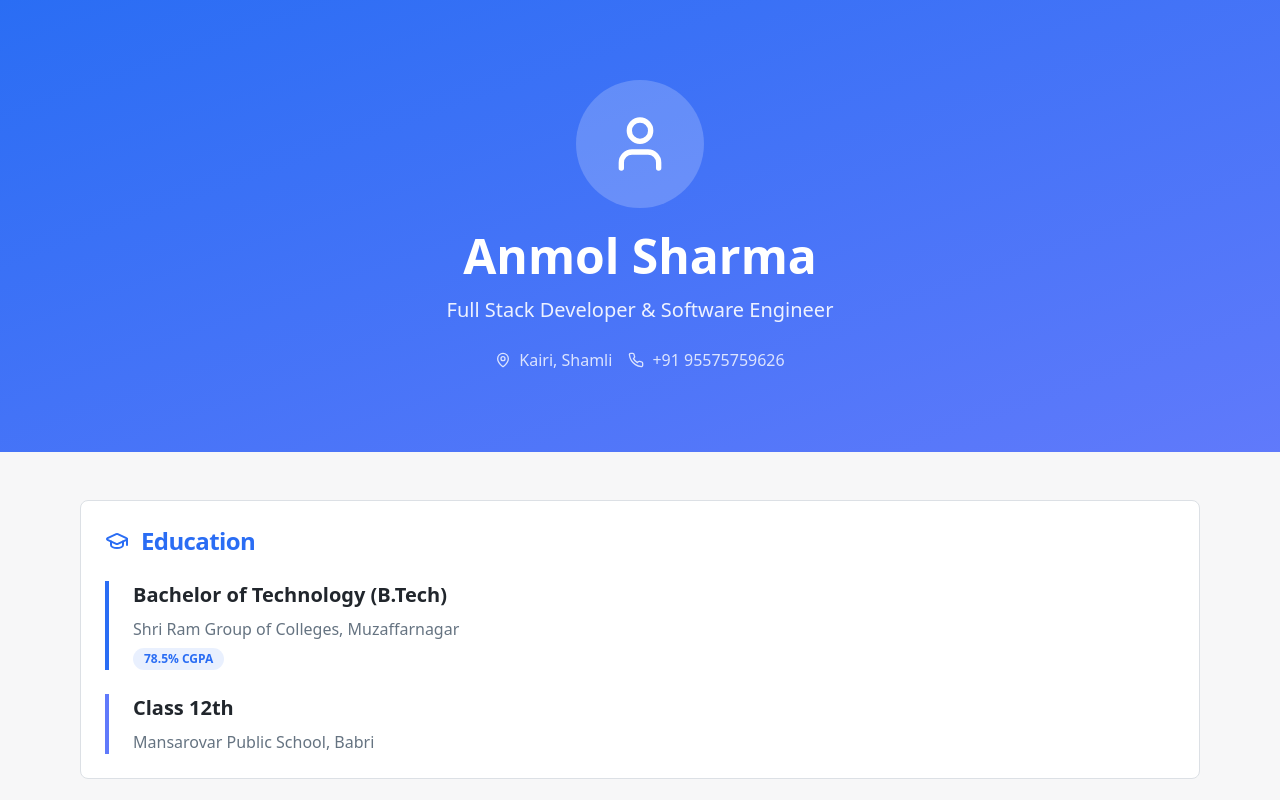
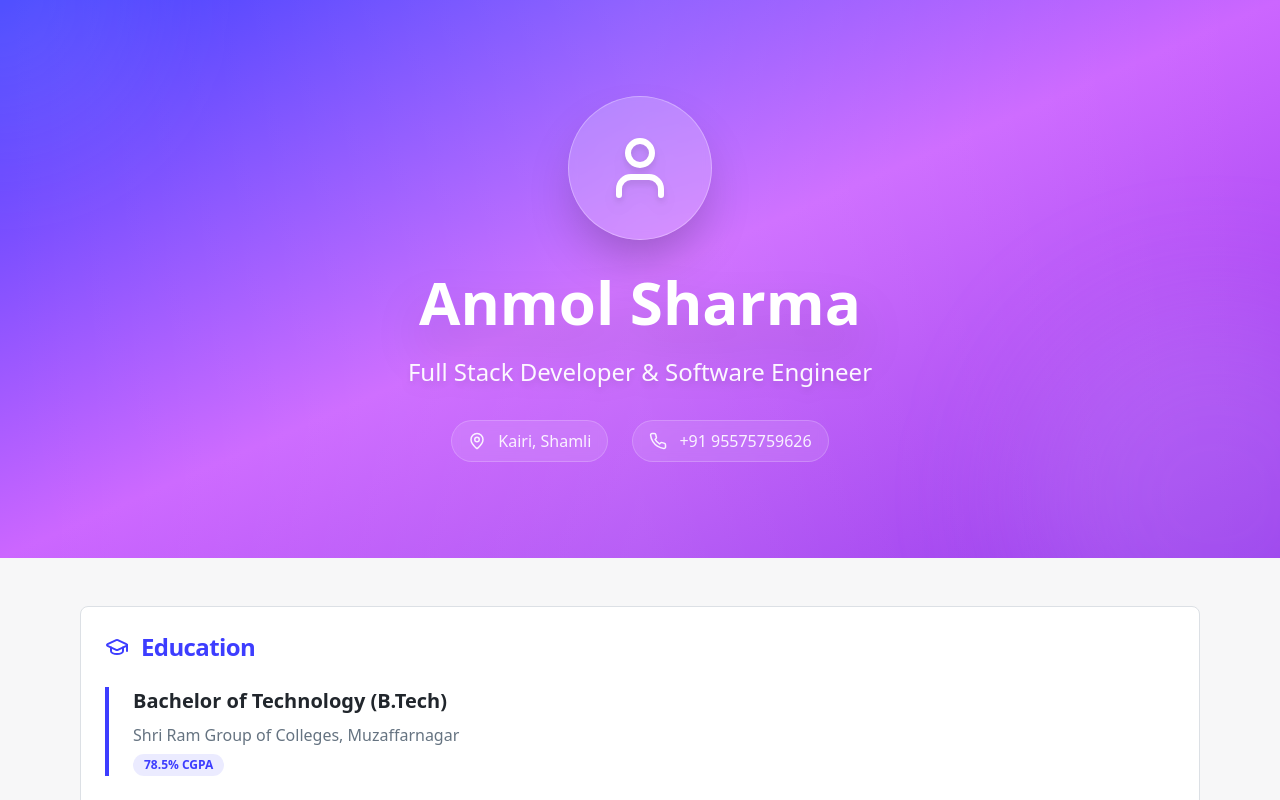
Before and after one commit to Anmolsharma2003/Anmol-s-Protofolio, a React (Vite) app: page / in a window 1280 px wide. Shown: the top 800 px of the page. Built offline with nearby package versions, Linux system fonts and the light colour scheme.

Commit message:
Modify header color
Update the header component with a refined color scheme.

```diff
--- a/src/components/Portfolio.tsx
+++ b/src/components/Portfolio.tsx
@@ -62,21 +62,32 @@ const Portfolio = () => {
   return (
     <div className="min-h-screen bg-background">
       {/* Hero Section */}
-      <div className="bg-gradient-to-br from-primary to-primary-glow text-white py-20 px-4">
-        <div className="max-w-4xl mx-auto text-center">
-          <div className="w-32 h-32 bg-white/20 rounded-full mx-auto mb-6 flex items-center justify-center">
-            <User size={64} className="text-white" />
-          </div>
-          <h1 className="text-5xl font-bold mb-4">Anmol Sharma</h1>
-          <p className="text-xl mb-6 text-white/90">Full Stack Developer & Software Engineer</p>
-          <div className="flex flex-wrap justify-center gap-4 text-white/80">
-            <div className="flex items-center gap-2">
-              <MapPin size={16} />
-              <span>Kairi, Shamli</span>
+      <div className="relative overflow-hidden">
+        {/* Background with enhanced gradient */}
+        <div className="absolute inset-0 bg-gradient-to-br from-primary via-primary-glow to-purple-600"></div>
+        <div className="absolute inset-0 bg-gradient-to-r from-transparent via-white/10 to-transparent"></div>
+
+        {/* Decorative shapes */}
+        <div className="absolute top-0 left-0 w-72 h-72 bg-white/10 rounded-full -translate-x-1/2 -translate-y-1/2 blur-3xl"></div>
+        <div className="absolute bottom-0 right-0 w-96 h-96 bg-purple-300/20 rounded-full translate-x-1/3 translate-y-1/3 blur-3xl"></div>
+
+        {/* Content */}
+        <div className="relative z-10 py-24 px-4">
+          <div className="max-w-4xl mx-auto text-center">
+            <div className="w-36 h-36 bg-white/20 backdrop-blur-sm rounded-full mx-auto mb-8 flex items-center justify-center border border-white/30 shadow-2xl">
+              <User size={72} className="text-white drop-shadow-lg" />
             </div>
-            <div className="flex items-center gap-2">
-              <Phone size={16} />
-              <span>+91 95575759626</span>
+            <h1 className="text-6xl font-bold mb-6 text-white drop-shadow-2xl">Anmol Sharma</h1>
+            <p className="text-2xl mb-8 text-white/95 drop-shadow-lg">Full Stack Developer & Software Engineer</p>
+            <div className="flex flex-wrap justify-center gap-6 text-white/90">
+              <div className="flex items-center gap-3 bg-white/10 backdrop-blur-sm px-4 py-2 rounded-full border border-white/20">
+                <MapPin size={18} />
+                <span className="font-medium">Kairi, Shamli</span>
+              </div>
+              <div className="flex items-center gap-3 bg-white/10 backdrop-blur-sm px-4 py-2 rounded-full border border-white/20">
+                <Phone size={18} />
+                <span className="font-medium">+91 95575759626</span>
+              </div>
             </div>
           </div>
         </div>
--- a/src/index.css
+++ b/src/index.css
@@ -17,10 +17,11 @@ All colors MUST be HSL.
     --popover: 0 0% 100%;
     --popover-foreground: 210 15% 15%;
 
-    --primary: 220 90% 56%;
+    --primary: 240 100% 62%;
     --primary-foreground: 0 0% 100%;
-    --primary-glow: 230 95% 68%;
-    --primary-dark: 220 85% 45%;
+    --primary-glow: 280 100% 70%;
+    --primary-dark: 260 90% 55%;
+    --hero-accent: 320 85% 65%;
 
     --secondary: 210 15% 93%;
     --secondary-foreground: 210 15% 25%;
@@ -45,7 +46,8 @@ All colors MUST be HSL.
     --project-accent: 140 85% 85%;
 
     /* Gradients */
-    --gradient-hero: linear-gradient(135deg, hsl(var(--primary)), hsl(var(--primary-glow)));
+    --gradient-hero: linear-gradient(135deg, hsl(var(--primary)), hsl(var(--primary-glow)), hsl(var(--hero-accent)));
+    --gradient-hero-overlay: linear-gradient(45deg, hsl(var(--primary) / 0.9), hsl(var(--primary-glow) / 0.8));
     --gradient-card: linear-gradient(145deg, hsl(var(--section-bg)), hsl(var(--hero-bg)));
     --gradient-skill: linear-gradient(90deg, hsl(var(--primary) / 0.1), hsl(var(--primary-glow) / 0.1));
 
```
